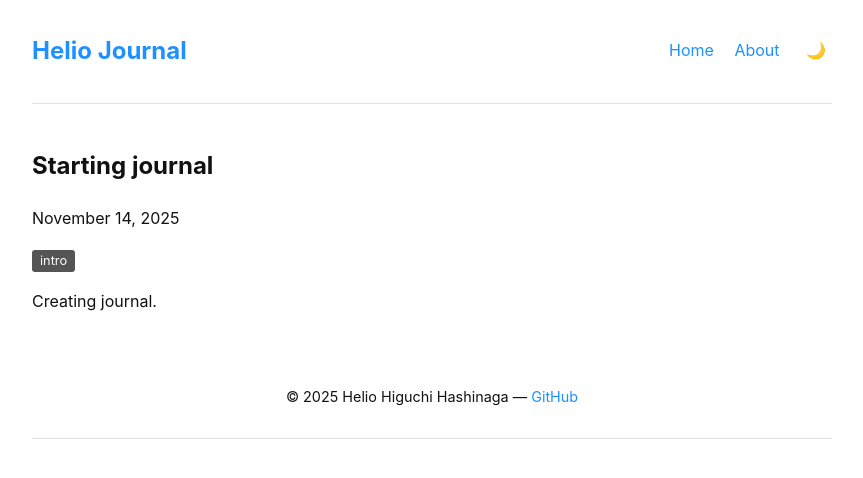
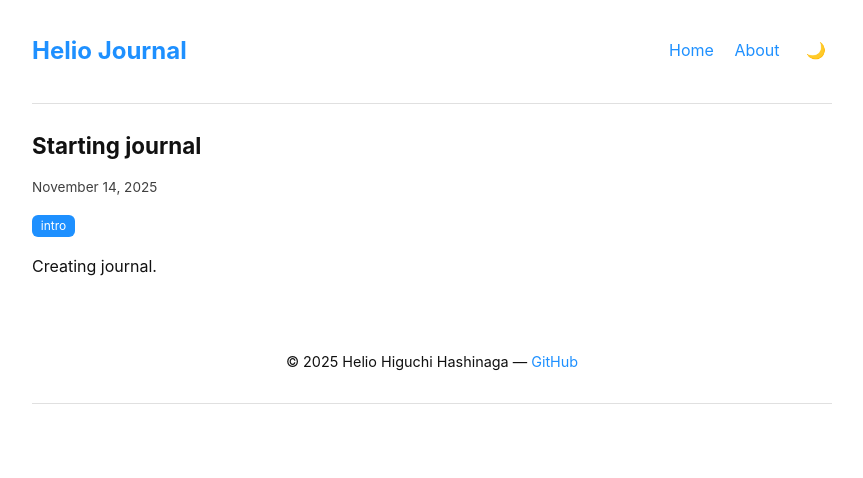
Before and after one commit to heliohashinaga/helio-journal, a Jekyll site: the page built from _posts/2025-11-14-start-journal.md, in a window 1280 px wide. Shown: the top 478 px of the page, without its empty margins (208-1071 px from the left). Built offline with Jekyll 4.4.1, drawn with Linux system fonts in a browser that asks for light colours; our own code applies the rules of GitHub Pages for plain Markdown files.

Commit message:
change css

```diff
--- a/assets/css/style.css
+++ b/assets/css/style.css
@@ -1,3 +1,6 @@
+/* -------------------------------------------------------
+   1. ROOT VARIABLES
+------------------------------------------------------- */
 :root {
   /* Light theme */
   --bg-light: #ffffff;
@@ -14,48 +17,176 @@
   --border-dark: #333333;
 }
 
+/* -------------------------------------------------------
+   2. THEME RULES
+------------------------------------------------------- */
 html.theme-light {
   background-color: var(--bg-light);
   color: var(--text-light);
 }
 
-html.theme-light a { color: var(--primary-light); }
-html.theme-light header, html.theme-light footer { border-color: var(--border-light); }
+html.theme-light a {
+  color: var(--primary-light);
+}
+
+html.theme-light header,
+html.theme-light footer {
+  border-color: var(--border-light);
+}
 
 html.theme-dark {
   background-color: var(--bg-dark);
   color: var(--text-dark);
 }
 
-html.theme-dark a { color: var(--primary-dark); }
-html.theme-dark header, html.theme-dark footer { border-color: var(--border-dark); }
+html.theme-dark a {
+  color: var(--primary-dark);
+}
 
-body { font-family: Inter, system-ui, -apple-system, "Segoe UI", Roboto, "Helvetica Neue", Arial, sans-serif; line-height:1.6; margin:0; transition: background-color 0.3s, color 0.3s; }
-.container { max-width: 800px; margin:auto; padding:1.5rem; }
+html.theme-dark header,
+html.theme-dark footer {
+  border-color: var(--border-dark);
+}
 
-a { text-decoration:none; }
-a:hover { text-decoration:underline; }
+/* -------------------------------------------------------
+   3. BASE
+------------------------------------------------------- */
+body {
+  font-family: Inter, system-ui, -apple-system, "Segoe UI", Roboto, "Helvetica Neue", Arial, sans-serif;
+  line-height: 1.6;
+  margin: 0;
+  transition: background-color 0.3s, color 0.3s;
+}
 
-header.site-header, footer.site-footer {
-  display:flex;
+.container {
+  max-width: 800px;
+  margin: auto;
+  padding: 1.5rem;
+}
+
+a {
+  text-decoration: none;
+}
+
+a:hover {
+  text-decoration: underline;
+}
+
+/* -------------------------------------------------------
+   4. HEADER / FOOTER
+------------------------------------------------------- */
+header.site-header,
+footer.site-footer {
+  display: flex;
   justify-content: space-between;
   align-items: center;
-  padding:1rem 0;
-  border-bottom:1px solid;
+  padding: 1rem 0;
+  border-bottom: 1px solid;
 }
 
-footer.site-footer { border-top:none; font-size:0.9rem; justify-content: center; }
-
-.site-title { font-size: 1.5rem; font-weight: bold; }
-.site-nav a { margin-left: 1rem; }
-.site-nav button {
-  margin-left:1rem;
-  background:none;
-  border:none;
-  cursor:pointer;
-  font-size:1rem;
+footer.site-footer {
+  border-top: none;
+  font-size: 0.9rem;
+  justify-content: center;
 }
 
-.post-card { padding: 1rem; border-bottom:1px solid var(--border-light); margin-bottom:1rem; }
-.tags { margin-top:0.5rem; }
-.tag { background-color: var(--secondary-light); color:#fff; padding:0.2rem 0.5rem; border-radius:3px; font-size:0.8rem; margin-right:0.3rem; }
+.site-title {
+  font-size: 1.5rem;
+  font-weight: bold;
+}
+
+.site-nav a {
+  margin-left: 1rem;
+}
+
+.site-nav button {
+  margin-left: 1rem;
+  background: none;
+  border: none;
+  cursor: pointer;
+  font-size: 1rem;
+}
+
+/* -------------------------------------------------------
+   5. HOME PAGE
+------------------------------------------------------- */
+
+/* Home Header */
+.home-header {
+  text-align: center;
+  margin-bottom: 2.5rem;
+}
+
+.home-title {
+  font-size: 2.3rem;
+  margin-bottom: 0.5rem;
+}
+
+.home-subtitle {
+  font-size: 1.1rem;
+  opacity: 0.8;
+}
+
+/* Posts list */
+.post-list {
+  display: flex;
+  flex-direction: column;
+  gap: 1.5rem;
+}
+
+/* -------------------------------------------------------
+   6. POST CARDS
+------------------------------------------------------- */
+
+.post-card {
+  padding: 1.5rem;
+  border-radius: 12px;
+  border: 1px solid var(--border-light);
+  background-color: rgba(0,0,0,0.02);
+  transition: transform .15s ease, background .2s;
+}
+
+html.theme-dark .post-card {
+  background-color: rgba(255,255,255,0.04);
+  border-color: var(--border-dark);
+}
+
+.post-card:hover {
+  transform: translateY(-3px);
+}
+
+/* Title */
+.post-title {
+  margin: 0 0 .3rem;
+  font-size: 1.4rem;
+}
+
+/* Excerpt */
+.post-excerpt {
+  font-size: 0.95rem;
+  opacity: 0.85;
+  margin: 0.3rem 0 1rem;
+}
+
+/* Meta: date + tags */
+.post-meta {
+  display: flex;
+  justify-content: space-between;
+  align-items: center;
+  font-size: 0.85rem;
+  opacity: 0.8;
+}
+
+/* Tags */
+.tag {
+  background: var(--primary-light);
+  color: #fff;
+  padding: 0.2rem 0.55rem;
+  border-radius: 6px;
+  font-size: 0.75rem;
+  margin-right: 0.3rem;
+}
+
+html.theme-dark .tag {
+  background: var(--primary-dark);
+}
```
Also changed, not shown: _layouts/home.html (+18 -14 lines).
